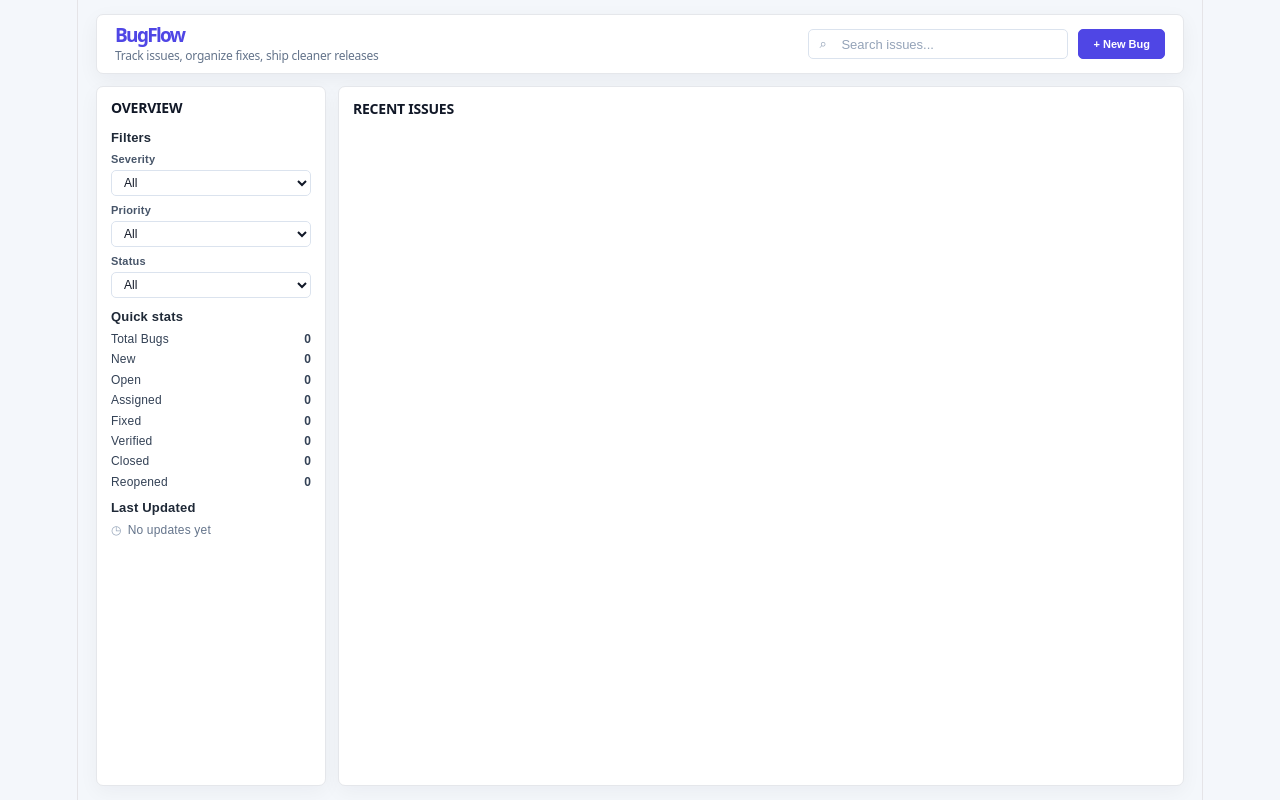
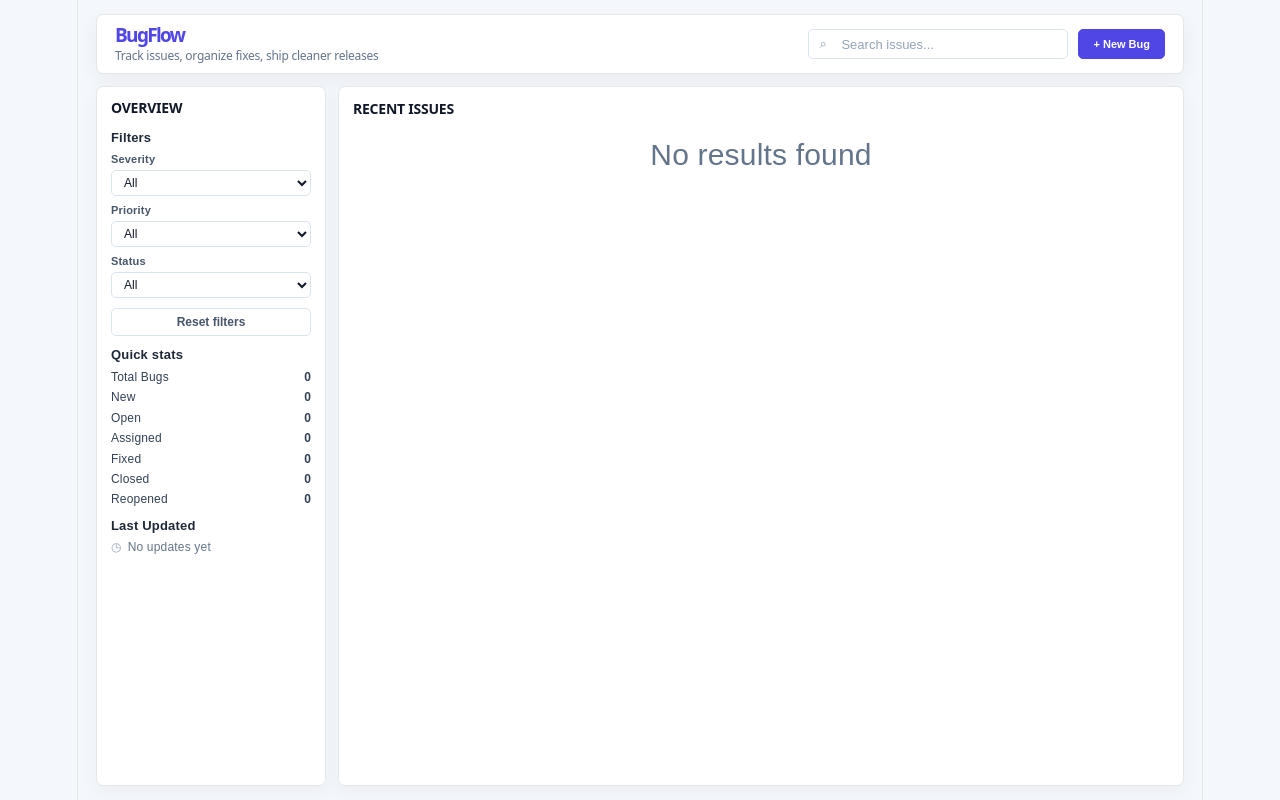
Before and after one commit to zujaja7/bugflow-v2, a React (Vite) app: page / in a window 1280 px wide. Built offline with nearby package versions, Linux system fonts and the light colour scheme.

Commit message:
Add empty state and reset filters

```diff
--- a/src/App.css
+++ b/src/App.css
@@ -163,6 +163,31 @@ textarea {
   overflow-y: auto;
 }
 
+.empty-state {
+  margin: 24px 0 0;
+  color: #64748b;
+  font-size: 30px;
+  text-align: center;
+}
+
+.reset-filters-button {
+  width: 100%;
+  height: 28px;
+  margin-top: 2px;
+  color: #475569;
+  background: #ffffff;
+  border: 1px solid #dbe3ee;
+  border-radius: 5px;
+  font-size: 12px;
+  font-weight: 600;
+  cursor: pointer;
+}
+
+.reset-filters-button:hover {
+  background: #f8fafc;
+  border-color: #cbd5e1;
+}
+
 .overview-title,
 .recent-issues-title {
   margin: 0 0 13px;
@@ -219,41 +244,6 @@ h3 {
   font-size: 12px;
   line-height: 1.2;
   font-weight: 500;
-}
-
-.stat-label {
-  display: flex;
-  align-items: center;
-  gap: 7px;
-  min-width: 0;
-}
-
-.stat-icon {
-  width: 17px;
-  height: 17px;
-  flex: 0 0 17px;
-  display: inline-flex;
-  align-items: center;
-  justify-content: center;
-  border-radius: 999px;
-  font-size: 10px;
-  font-weight: 700;
-}
-
-.stat-total,
-.stat-open {
-  color: #2563eb;
-  background: #dbeafe;
-}
-
-.stat-assigned {
-  color: #d97706;
-  background: #fef3c7;
-}
-
-.stat-fixed {
-  color: #059669;
-  background: #d1fae5;
 }
 
 .stat-row span:last-child {
--- a/src/App.tsx
+++ b/src/App.tsx
@@ -59,6 +59,12 @@ function App() {
     setEstimate("");
     setSubmitted(false);
     setEditingBugId(null);
+  };
+  const handleResetFilters = () => {
+    setSearchText("");
+    setSeverityFilter("All");
+    setPriorityFilter("All");
+    setStatusFilter("All");
   };
   const handleSaveBug = () => {
     const now = new Date();
@@ -231,6 +237,11 @@ function App() {
               <option value="Reopened">Reopened</option>
             </select>
           </div>
+
+          <button className="reset-filters-button" onClick={handleResetFilters}>
+            Reset filters
+          </button>
+
           <h3>Quick stats</h3>
           <div className="stat-row">
             <span>Total Bugs</span>
@@ -252,10 +263,7 @@ function App() {
             <span>Fixed</span>
             <span>{fixedCount}</span>
           </div>
-          <div className="stat-row">
-            <span>Verified</span>
-            <span>{verifiedCount}</span>
-          </div>
+
           <div className="stat-row">
             <span>Closed</span>
             <span>{closedCount}</span>
@@ -276,7 +284,10 @@ function App() {
         <div className="recent-issues-panel">
           <h2 className="recent-issues-title">RECENT ISSUES</h2>
 
-          {[...filteredBugs]
+          {filteredBugs.length === 0 ? (
+            <p className="empty-state">No results found</p>
+          ) : (
+            [...filteredBugs]
               .sort((a, b) => b.updatedAt - a.updatedAt)
               .map((bug) => (
                 <BugCard
@@ -289,7 +300,8 @@ function App() {
                   onEdit={() => handleEditBug(bug)}
                   onDelete={() => handleDeleteBug(bug.id)}
                 />
-            ))}
+              ))
+          )}
         </div>
       </div>
 
```
Lines whose indentation alone changed are shown as unchanged.
